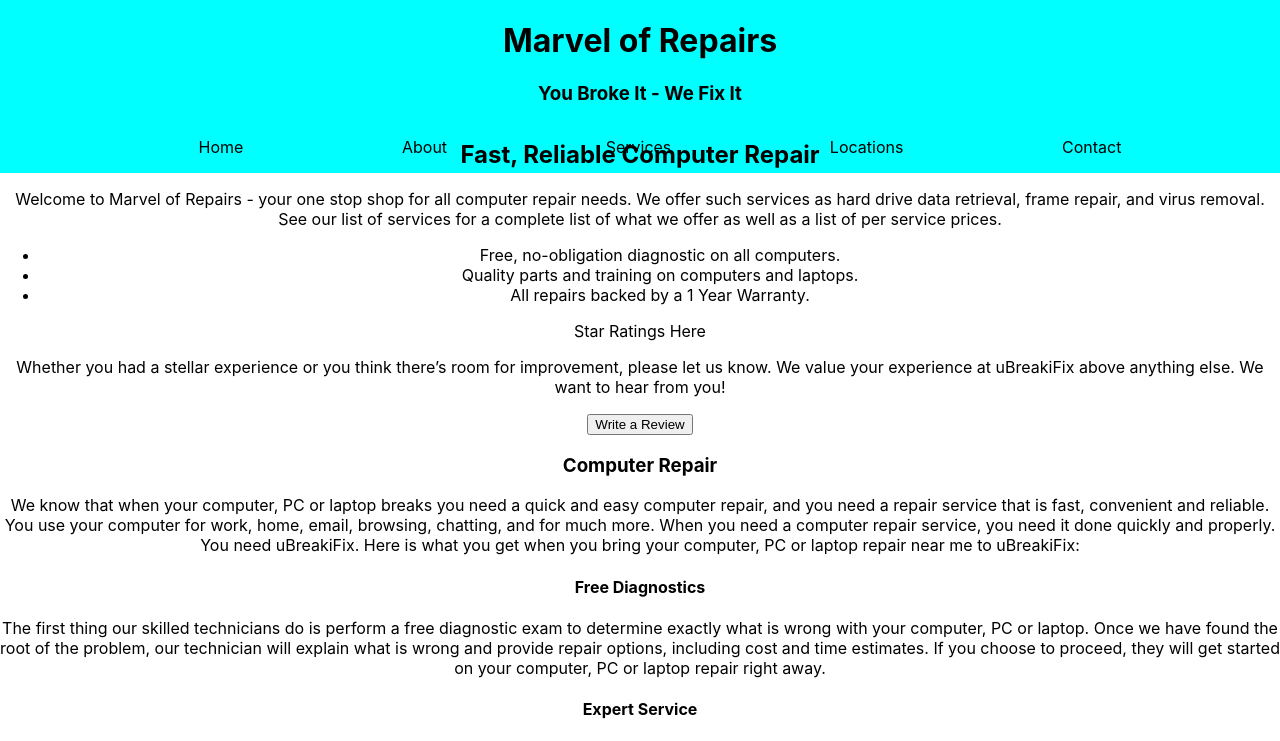
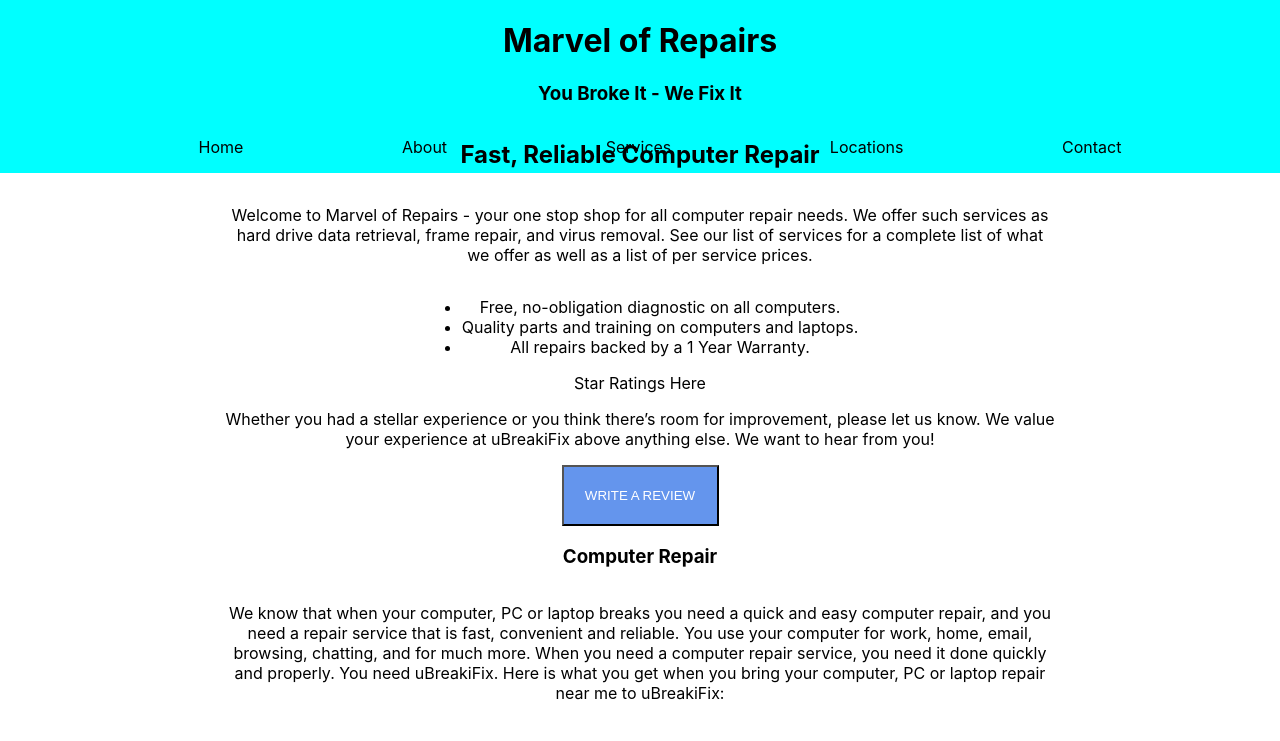
Before and after one commit to DarkPhoenixNinja92/PC-Repair-React, a React (Create React App) app: page / in a window 1280 px wide. Shown: the top 741 px of the page. Built offline with nearby package versions, Linux system fonts and the light colour scheme.

Commit message:
Continued filling out main page & added footer js file

```diff
--- a/src/App.js
+++ b/src/App.js
@@ -1,6 +1,7 @@
 import logo from './logo.svg';
 import './App.css';
 import Header from './Components/Header';
+import Footer from './Components/Footer';
 import Homepage from './Pages/Homepage';
 
 function App() {
@@ -8,6 +9,7 @@
     <div className="App">
       <Header/>
       <Homepage/>
+      <Footer/>
     </div>
   );
 }
--- /dev/null
+++ b/src/Components/Footer.css
@@ -0,0 +1,15 @@
+.footer {
+    background-color: aqua;
+    position:fixed;
+    width:100%;
+    bottom: 0;
+    left:0;
+}
+
+.footerNav .nav {
+    list-style-type: none;
+    display: flex;
+    flex-direction: row;
+    align-items: center;
+    justify-content: space-evenly;
+}
--- /dev/null
+++ b/src/Components/Footer.js
@@ -0,0 +1,19 @@
+import './Footer.css';
+
+const Footer = () => {
+    return(
+        <div className='footer'>
+            <div className='footerNav'>
+            <ul className="nav">
+            <li><a href="">Home</a></li>
+            <li><a href="">About</a></li>
+            <li><a href="">Services</a></li>
+            <li><a href="">Locations</a></li>
+            <li><a href="">Contact</a></li>
+        </ul>
+            </div>
+        </div>
+    )
+}
+
+export default Footer;
--- a/src/Pages/Homepage.css
+++ b/src/Pages/Homepage.css
@@ -1,4 +1,20 @@
 .main {
     position: relative;
     top: 15vh;
+    display: flex;
+    flex-direction: column;
+    align-items: center;
+    justify-content: center;
 }
+
+p {
+    width: 65vw;
+}
+
+button {
+    padding: 1.6em;
+    color: #fff;
+    background-color: cornflowerblue;
+    text-transform: uppercase;
+    cursor: pointer;
+}
```
